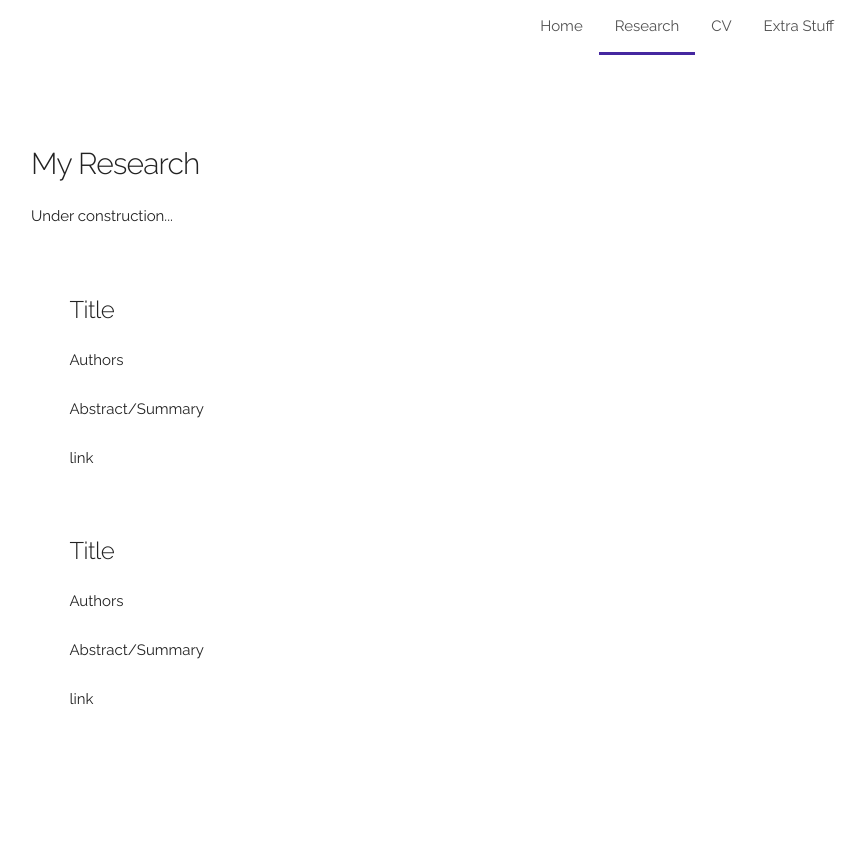
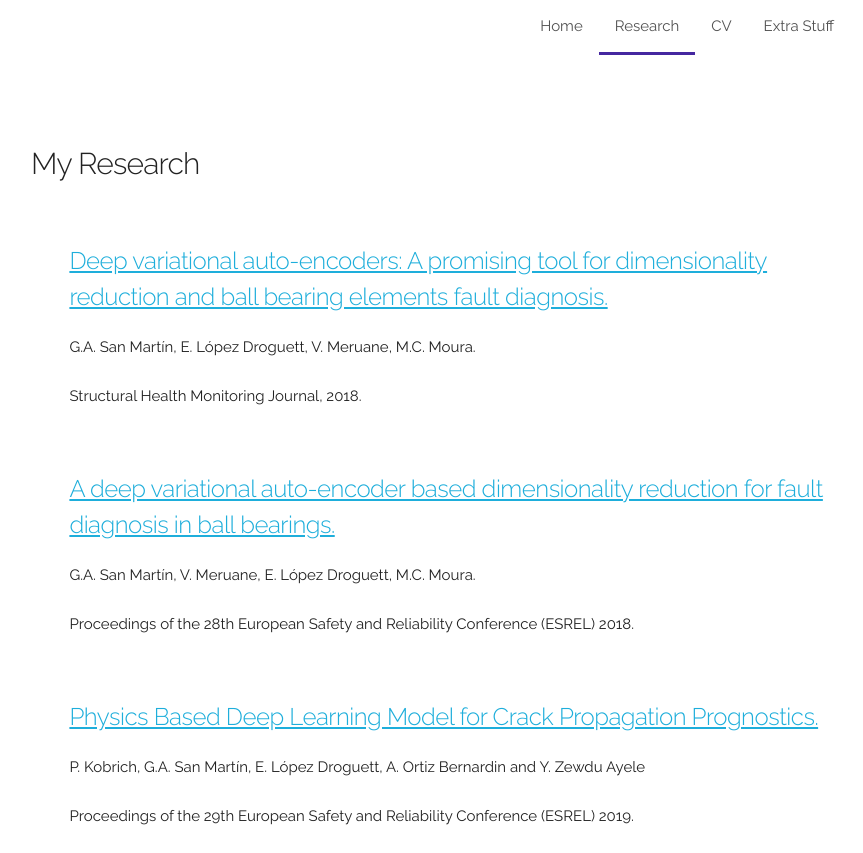
Before and after one commit to gsanmartinsilva/old_website, a plain HTML site: page reserach.html in a window 1280 px wide. Shown: the whole page, without its empty margins (225-1088 px from the left). Before the commit the page ends 800 px from the top, so only its background shows below. Drawn offline with Linux system fonts and the light colour scheme.

Commit message:
Add Publications

```diff
--- a/reserach.html
+++ b/reserach.html
@@ -50,17 +50,15 @@
     <div class="row">
       <div class="one-half column" style="margin-top: 10%">
         <h4>My Research</h4>
-        <p>Under construction...</p>
       </div>
     </div>
   <!-- Start of one paper/project
   –––––––––––––––––––––––––––––––––––––––––––––––––– -->
     <div class="row">
-      <div class="one-half column" style="margin-top: 5%; margin-left: 5%;">
-        <h5>Title</h5>
-        <p>Authors</p>
-        <p>Abstract/Summary</p>
-        <p>link</p>
+      <div class="twelve column" style="margin-top: 5%; margin-left: 5%;">
+        <h5> <a href="https://journals.sagepub.com/doi/10.1177/1475921718788299">Deep variational auto-encoders: A promising tool for dimensionality reduction and ball bearing elements fault diagnosis.</a> </h5>
+        <p>G.A. San Martín, E. López Droguett, V. Meruane, M.C. Moura.</p>
+        <p>Structural Health Monitoring Journal, 2018.</p>
       </div>
     </div>
   <!-- End of one paper/project
@@ -68,11 +66,21 @@
   <!-- Start of one paper/project
   –––––––––––––––––––––––––––––––––––––––––––––––––– -->
   <div class="row">
-    <div class="one-half column" style="margin-top: 5%; margin-left: 5%;">
-      <h5>Title</h5>
-      <p>Authors</p>
-      <p>Abstract/Summary</p>
-      <p>link</p>
+    <div class="twelve column" style="margin-top: 5%; margin-left: 5%;">
+      <h5> <a href="https://www.taylorfrancis.com/books/e/9781351174664/chapters/10.1201/9781351174664-131">A deep variational auto-encoder based dimensionality reduction for fault diagnosis in ball bearings. </a> </h5>
+      <p>G.A. San Martín, V. Meruane, E. López Droguett, M.C. Moura.</p>
+      <p>Proceedings of the 28th European Safety and Reliability Conference (ESREL) 2018.</p>
+    </div>
+  </div>
+<!-- End of one paper/project
+–––––––––––––––––––––––––––––––––––––––––––––––––– -->
+  <!-- Start of one paper/project
+  –––––––––––––––––––––––––––––––––––––––––––––––––– -->
+  <div class="row">
+    <div class="twelve column" style="margin-top: 5%; margin-left: 5%;">
+      <h5> <a href="https://www.semanticscholar.org/paper/Physics-Based-Deep-Learning-Model-for-Crack-Kobrich-Mart%C3%ADn/a0ac27ec199952a6b061f06a10fe5eb594a3ad4d">Physics Based Deep Learning Model for Crack Propagation Prognostics.</a> </h5>
+      <p>P. Kobrich, G.A. San Martín, E. López Droguett, A. Ortiz Bernardin and Y. Zewdu Ayele</p>
+      <p>Proceedings of the 29th European Safety and Reliability Conference (ESREL) 2019.</p>
     </div>
   </div>
 <!-- End of one paper/project
```
